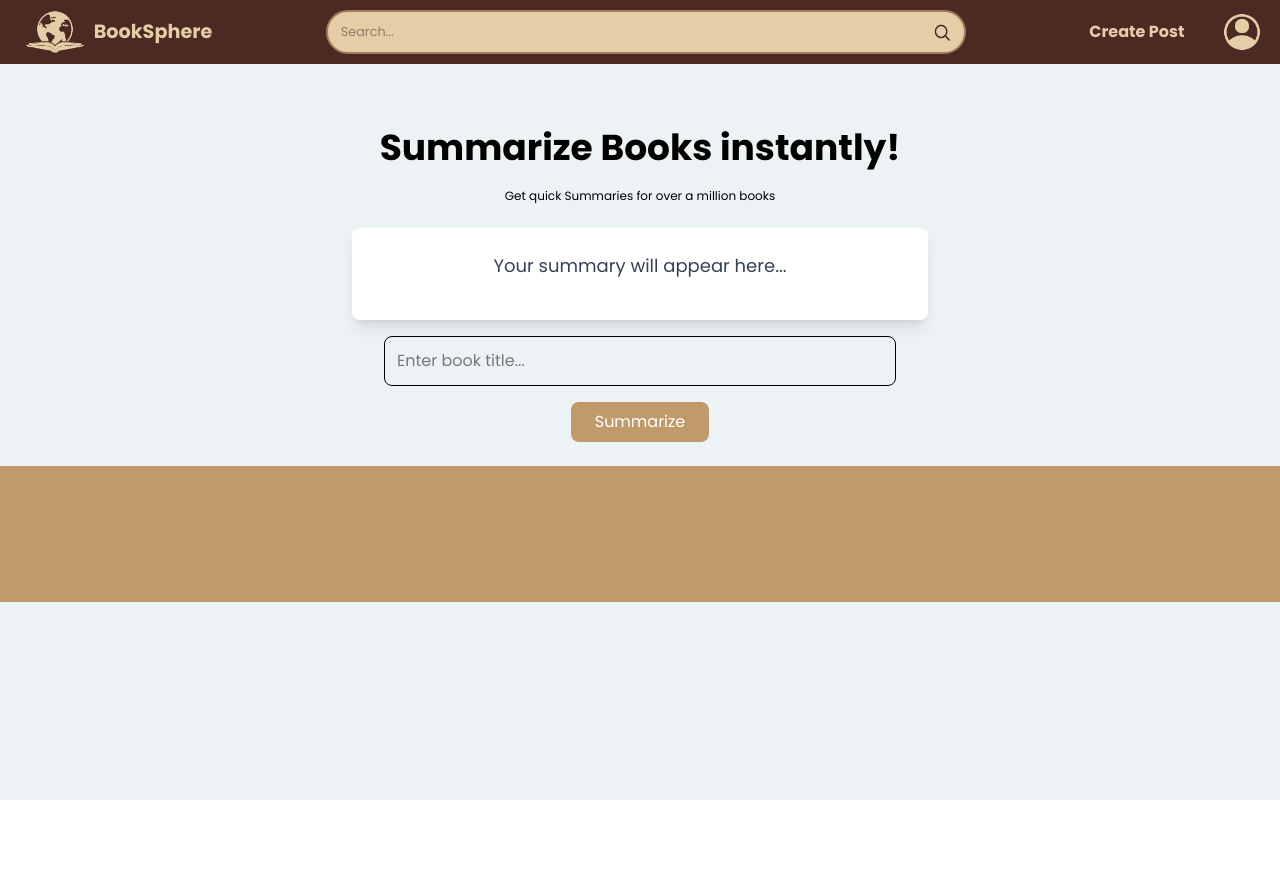
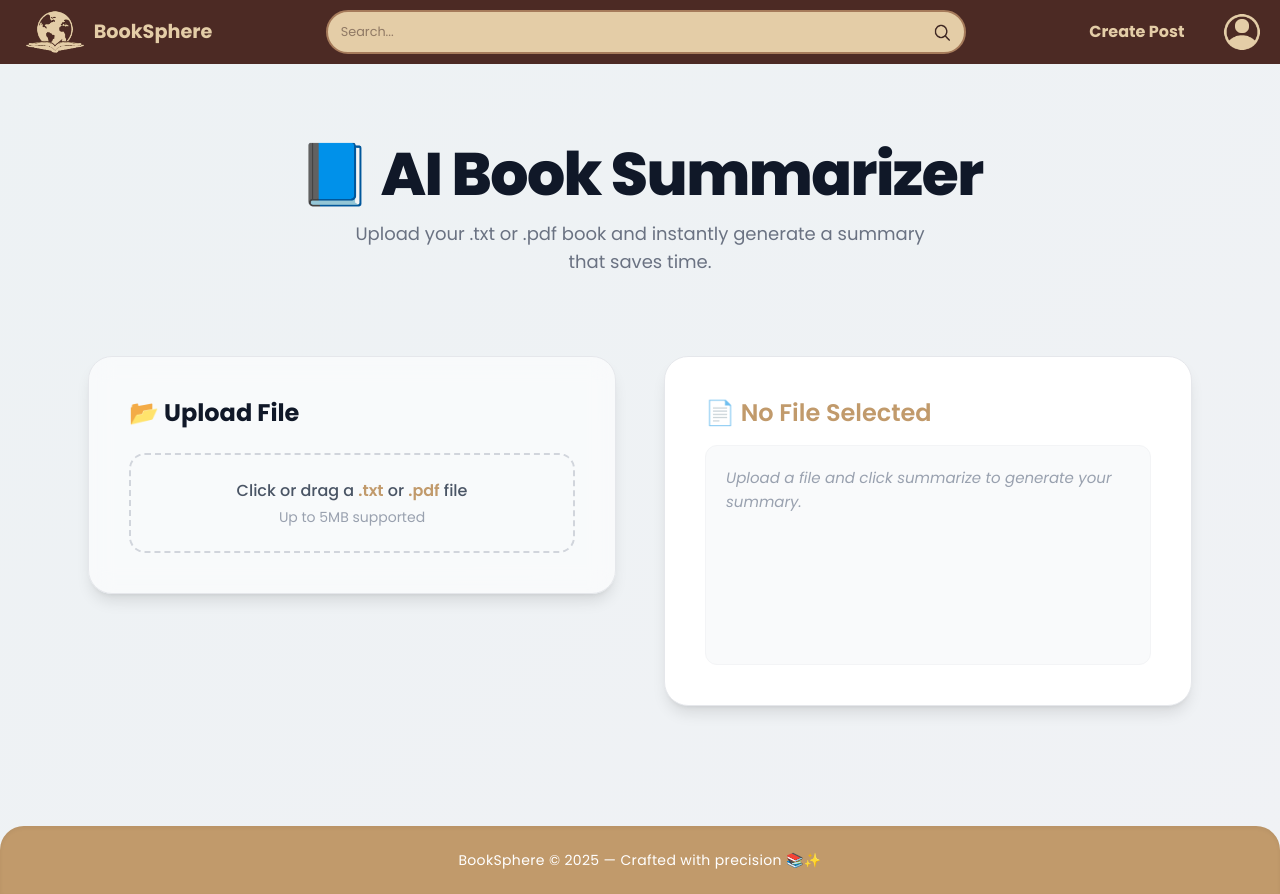
Before and after one commit to pola-k/BookSphere, a React (Vite) app in the folder booksphere/: page /summarizer in a window 1280 px wide. Before the commit the page ends 800 px from the top, so only its background shows below. Built offline with nearby package versions, Linux system fonts and the light colour scheme.

Commit message:
summarizer UI updated

```diff
--- a/booksphere/src/pages/Home/Homepage.jsx
+++ b/booksphere/src/pages/Home/Homepage.jsx
@@ -16,7 +16,7 @@ export default function Homepage()
                     <Sidebar/>
                 </div>
 
-                <div className='col-span-2 h-full overflow-y-auto border-1 px-[3vw] py-[4vh] text-2xl border-[var(--bordercolor)]'>
+                <div className='col-span-2 bg-white-300 h-full overflow-y-auto border-1 px-[3vw] py-[4vh] text-2xl border-[var(--bordercolor)]'>
                     <HomeFeed feedType={"home"}/>
                 </div>
 
--- a/booksphere/src/pages/Summarizer/summarizer.jsx
+++ b/booksphere/src/pages/Summarizer/summarizer.jsx
@@ -1,54 +1,124 @@
 import { useState } from "react";
 import Navbar from "../../components/navbar";
-import image1 from "/images/the-old-man-and-the-sea.jpg";
-import image2 from "/images/to-kill-a-mockingbird.png";
+
 export default function Summarizer() {
-    const [title, setTitle] = useState("");
+    const [fileName, setFileName] = useState("");
+    const [fileContent, setFileContent] = useState("");
     const [summary, setSummary] = useState("");
-    const [image, setImage] = useState("");
-    const bookImages = {
-        "The Old Man and The Sea": image1,
-        "To Kill a Mockingbird": image2,
 
+    const handleFileUpload = (e) => {
+        const file = e.target.files?.[0];
+        if (!file) return;
+
+        setFileName(file.name);
+
+        const reader = new FileReader();
+        reader.onload = (event) => {
+            const text = event.target?.result;
+            setFileContent(text);
+            setSummary(""); // clear old summary
         };
+
+        if (file.type === "text/plain") {
+            reader.readAsText(file);
+        } else if (file.type === "application/pdf") {
+            setSummary("📄 PDF support coming soon. Please upload a .txt file for now.");
+        } else {
+            setSummary("⚠️ Unsupported file type. Please upload a .txt or .pdf file.");
+        }
+    };
+
     const handleSummarize = () => {
-        if (!title) return;
-        setSummary(` This is a brief summary of the book.Lorem ipsum dolor sit amet, consectetur adipiscing elit. Sed do eiusmod tempor incididunt ut labore et dolore magna aliqua `);
-        setImage(bookImages[title] || "https://via.placeholder.com/150");
+        if (!fileContent.trim()) return;
+        const short = fileContent.slice(0, 300);
+        setSummary(`✨ Summary:\n${short}...\n\n(This is a simulated preview.)`);
     };
 
     return (
-        <div className="h-screen w-full bg-[var(--bgsumarizerpage)]">
+        <div
+            className="min-h-screen text-gray-900 font-sans bg-gradient-to-br from-[var(--bgsumarizerpage)] to-[#f0f2f5]"
+            style={{ animation: "fadeInPage 0.7s ease-in-out" }}
+        >
+            {/* Inline Animation Styles */}
+            <style>{`
+                @keyframes fadeInPage {
+                    from { opacity: 0; transform: translateY(10px); }
+                    to { opacity: 1; transform: translateY(0); }
+                }
+                @keyframes smoothPop {
+                    from { opacity: 0; transform: scale(0.97); }
+                    to { opacity: 1; transform: scale(1); }
+                }
+                .pop-in {
+                    animation: smoothPop 0.4s ease forwards;
+                }
+            `}</style>
+
             <Navbar />
-        <div className="bg-[var(--bgsumarizerpage)]  flex flex-col items-center p-6">
 
-            <h1 className="text-4xl font-bold mt-10">Summarize Books instantly!</h1>
-            <p className="text-grey-300 text-xs mt-5">Get quick Summaries for over a million books</p>
+            {/* Header */}
+            <header className="w-full py-20 px-6 text-center">
+                <h1 className="text-6xl font-extrabold tracking-tight text-gray-900 mb-4 pop-in">
+                    📘 AI Book Summarizer
+                </h1>
+                <p className="text-gray-500 text-lg max-w-xl mx-auto pop-in">
+                    Upload your .txt or .pdf book and instantly generate a summary that saves time.
+                </p>
+            </header>
 
-            <div className="bg-white shadow-lg rounded-lg p-6 mt-6 w-full max-w-xl h-full flex flex-col items-center justify-center">
-            {image && <img src={image} alt="Book Cover" className="w-40 h-60 mb-4 rounded-lg shadow-md" />}
-            {title && <h2 className="text-xl font-semibold text-gray-800 mt-2">{title}</h2>}
-            <p className={`text-lg text-gray-700 mb-4 text-center h-full flex items-center justify-center ${summary ? "" : "text-gray-400"}`}>
-    {summary || "Your summary will appear here..."}
+            {/* Main */}
+            <main className="max-w-6xl mx-auto px-6 grid grid-cols-1 md:grid-cols-2 gap-12 items-start pb-20">
+                {/* Upload Panel */}
+                <section className="bg-white/60 backdrop-blur-md p-10 rounded-3xl shadow-lg border border-gray-200 transition-all hover:shadow-2xl pop-in">
+                    <h2 className="text-2xl font-bold mb-6">📂 Upload File</h2>
+
+                    <label className="block border-2 border-dashed border-gray-300 hover:border-[var(--bgcolordark)] p-6 rounded-2xl cursor-pointer transition duration-200 text-center">
+                        <input
+                            type="file"
+                            accept=".txt,application/pdf"
+                            onChange={handleFileUpload}
+                            className="hidden"
+                        />
+                        <p className="text-gray-600 font-medium">
+                            Click or drag a <span className="text-[var(--bgcolordark)] font-semibold">.txt</span> or <span className="text-[var(--bgcolordark)] font-semibold">.pdf</span> file
                         </p>
-            </div>
+                        <p className="text-sm text-gray-400 mt-1">Up to 5MB supported</p>
+                        {fileName && (
+                            <p className="mt-4 text-sm text-green-600 font-medium animate-fade-in">
+                                ✅ {fileName}
+                            </p>
+                        )}
+                    </label>
 
-            <input
-                type="text"
-                placeholder="Enter book title..."
-                value={title}
-                onChange={(e) => setTitle(e.target.value)}
-                className="w-full max-w-lg p-3 border rounded-lg focus:outline-none focus:ring-1 focus:ring-[var(--bgcolordark)] mt-4"
-            />
+                    {fileName && (
                         <button
                             onClick={handleSummarize}
-                className="mt-4 bg-[var(--bgcolordark)] text-white px-6 py-2 rounded-lg cursor-pointer"
+                            className="mt-6 w-full py-3 bg-[var(--bgcolordark)] text-white rounded-xl font-semibold shadow-md hover:shadow-lg hover:opacity-90 transition"
                         >
-                Summarize
+                            ✨ Summarize File
                         </button>
+                    )}
+                </section>
+
+                {/* Output Panel */}
+                <section className="bg-white p-10 rounded-3xl shadow-lg border border-gray-200 w-full flex flex-col items-start pop-in">
+                    <h3 className="text-2xl font-semibold mb-4 text-[var(--bgcolordark)]">
+                        {fileName || "📄 No File Selected"}
+                    </h3>
+                    <div className="bg-gray-50 p-5 rounded-xl border border-gray-100 min-h-[220px] w-full overflow-y-auto whitespace-pre-wrap text-[15px] leading-relaxed text-gray-700 transition-all">
+                        {summary || (
+                            <span className="text-gray-400 italic">
+                                Upload a file and click summarize to generate your summary.
+                            </span>
+                        )}
                     </div>
-        <div className="bg-[var(--bgcolordark)] w-full h-34"></div>
+                </section>
+            </main>
 
+            {/* Footer */}
+            <footer className="mt-10 w-full py-6 text-center text-sm text-white bg-[var(--bgcolordark)] rounded-t-3xl shadow-inner tracking-wide">
+                BookSphere © 2025 — Crafted with precision 📚✨
+            </footer>
         </div>
     );
 }
```
Lines whose indentation alone changed are shown as unchanged.
